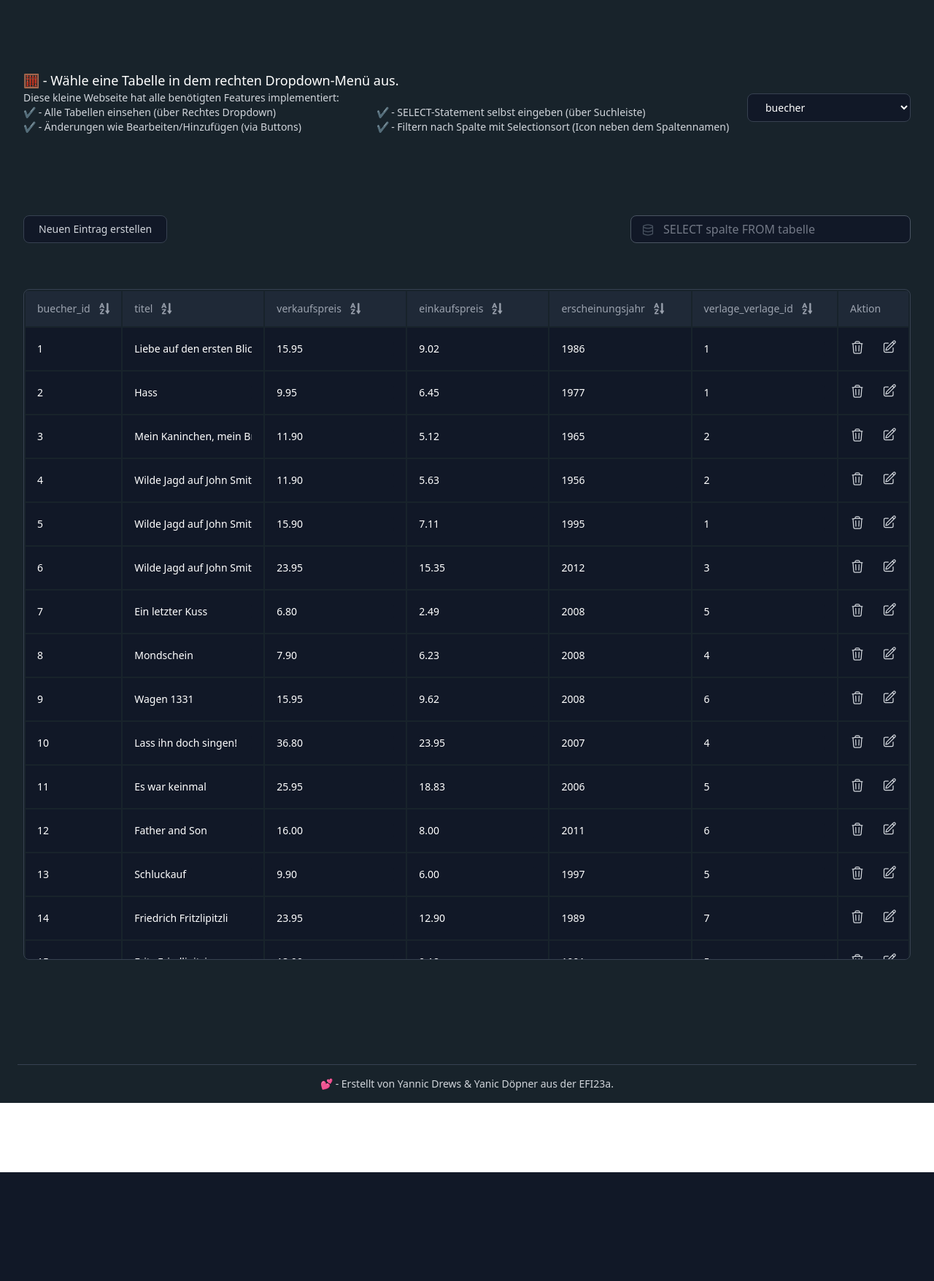
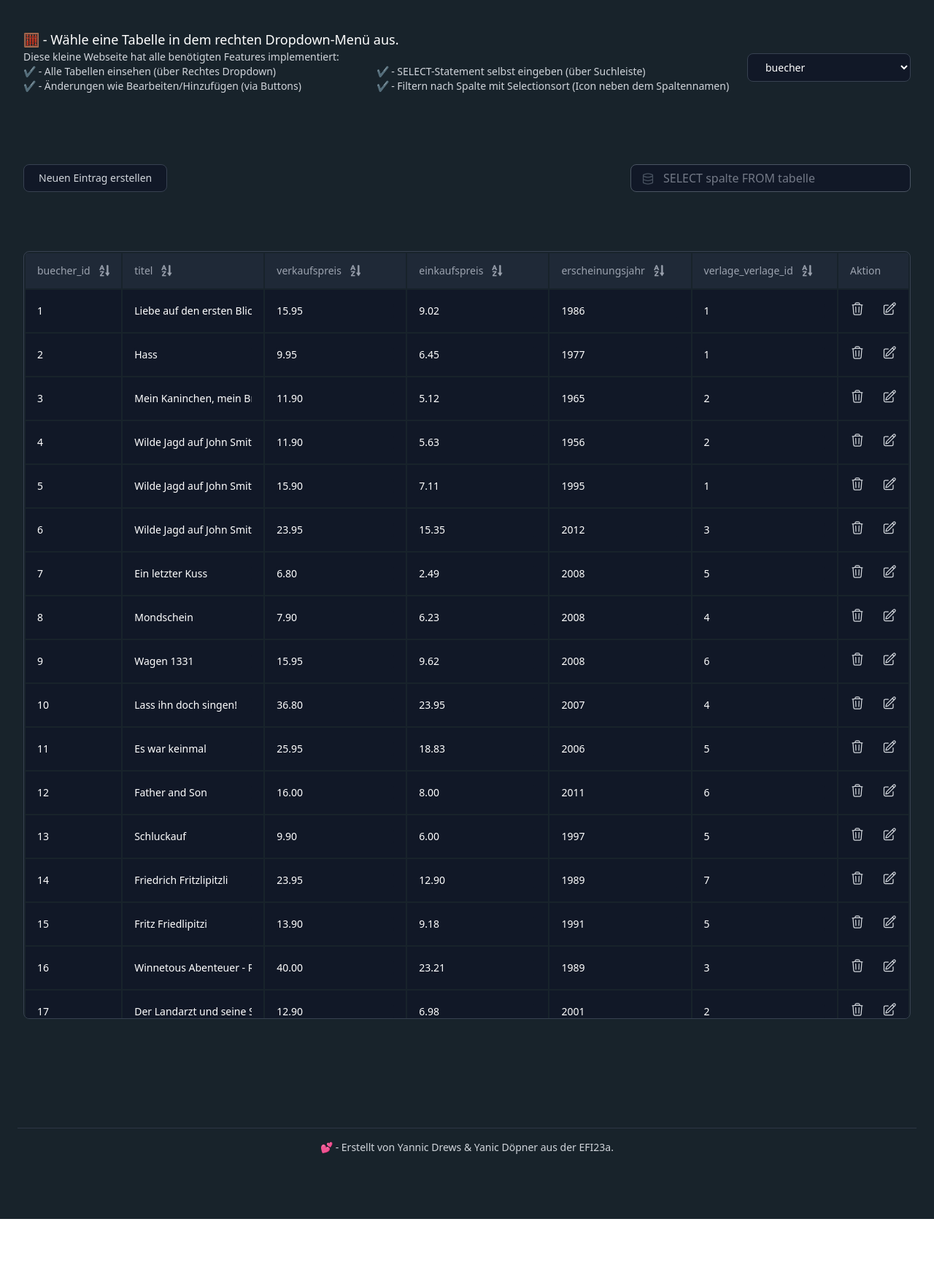
Before and after one commit to RazzerDE/PHP-MySQL-WebApp, a PHP site: page / in a window 1280 px wide. Shown: the part 64-1819 px from the top of the page at 73% size. Before the commit the page ends 1670 px from the top, so only its background shows below. Run offline with PHP 8.4, Linux system fonts and the light colour scheme; data comes from the database, SQL or seed files in the repository; some libraries are stand-ins or nearby versions.

Commit message:
fixed some issues with footer

```diff
--- a/index.php
+++ b/index.php
@@ -18,7 +18,7 @@
     </script>
   </head>
 
-  <body class="overflow-hidden">
+  <body class="overflow-hidden" style="height: 100vh;">
     <?php include_once 'assets/php/buttons.php' ?>
     <header class="bg-card">
       <div class="mx-auto max-w-screen-xl px-8">
@@ -43,9 +43,9 @@
       </div>
     </header>
 
-    <section class="grid pt-10 pb-2 px-8 min-h-full w-full bg-full text-white h-full px-4">
+    <section class="grid items-start pt-10 pb-2 px-8 min-h-full w-full bg-full text-white h-full px-4" style="grid-auto-rows: 9%; grid-row-gap: 10px;">
         <?php include_once 'assets/php/table.php'; getTableDataByURL(); ?>
-        <div class="sm:flex items-center justify-between">
+        <div class="pb-6 sm:flex items-center justify-between">
             <div>
                 <div class="flex items-center gap-x-3">
                     <!-- Show currently used table -->
@@ -79,7 +79,7 @@
             </div>
         </div>
 
-        <div class="flex items-center justify-between pb-4">
+        <div class="pt-10 flex items-center justify-between pb-4 h-1/2">
             <div class="inline-flex overflow-hidden border divide-x rounded-lg bg-gray-900 border-gray-700 divide-gray-700">
                 <?php global $tableData;
                     if (!empty($tableData)) {
@@ -119,8 +119,8 @@
 
         <div class="flex flex-col">
             <div class="-my-2 overflow-x-auto -mx-8">
-                <div class="inline-block min-w-full align-middle px-8">
-                    <div class="overflow-auto border border-gray-700 rounded-lg" style="max-height: 55vh;">
+                <div class="inline-block min-w-full align-middle px-8 h-full">
+                    <div class="overflow-auto border border-gray-700 rounded-lg" style="max-height: 63vh;">
                         <table class="table-fixed border-separate min-w-full divide-y divide-gray-700" id="mysql-table">
                             <thead class="bg-gray-800 sticky top-0">
                                 <?php
@@ -145,9 +145,9 @@
         </div>
     </section>
 
-    <footer class="bg-full" style="position: sticky; bottom: 0; width: 100%;">
-        <div class="container px-6 py-4 mx-auto">
-            <hr class="my-4 border-gray-700" />
+    <footer class="pt-2 bg-full pb-6" style="position: sticky; bottom: 0; width: 100%;">
+        <div class="container px-6 mx-auto">
+            <hr class="my-4 border-gray-700/70" />
 
             <div class="flex items-center justify-center">
                 <p class="text-sm text-gray-300">💕 - Erstellt von Yannic Drews & Yanic Döpner aus der EFI23a.</p>
```
